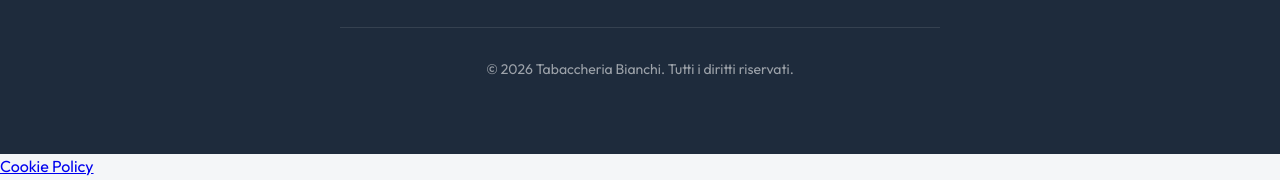
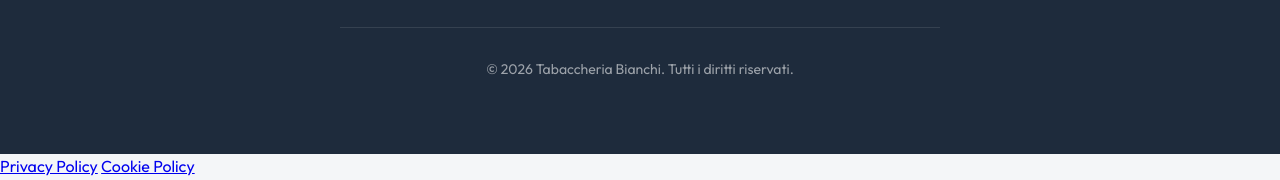
Before and after one commit to mazzoleniOscar549/sito-tabaccheria, a plain HTML site: page index.html in a window 1280 px wide. Shown: the part 2621-2801 px from the top of the page. Drawn offline with Linux system fonts and the light colour scheme.

Commit message:
Update index.html

```diff
--- a/index.html
+++ b/index.html
@@ -146,7 +146,7 @@
   </footer>
   <script src="script.js"></script>
 
-
+  <a href="https://www.iubenda.com/privacy-policy/75979388" class="iubenda-white iubenda-noiframe iubenda-embed" title="Privacy Policy ">Privacy Policy</a><script type="text/javascript">(function (w,d) {var loader = function () {var s = d.createElement("script"), tag = d.getElementsByTagName("script")[0]; s.src="https://cdn.iubenda.com/iubenda.js"; tag.parentNode.insertBefore(s,tag);}; if(w.addEventListener){w.addEventListener("load", loader, false);}else if(w.attachEvent){w.attachEvent("onload", loader);}else{w.onload = loader;}})(window, document);</script>
   <a href="https://www.iubenda.com/privacy-policy/75979388/cookie-policy" class="iubenda-white iubenda-noiframe iubenda-embed" title="Cookie Policy ">Cookie Policy</a><script type="text/javascript">(function (w,d) {var loader = function () {var s = d.createElement("script"), tag = d.getElementsByTagName("script")[0]; s.src="https://cdn.iubenda.com/iubenda.js"; tag.parentNode.insertBefore(s,tag);}; if(w.addEventListener){w.addEventListener("load", loader, false);}else if(w.attachEvent){w.attachEvent("onload", loader);}else{w.onload = loader;}})(window, document);</script>
 </body>
 
```
